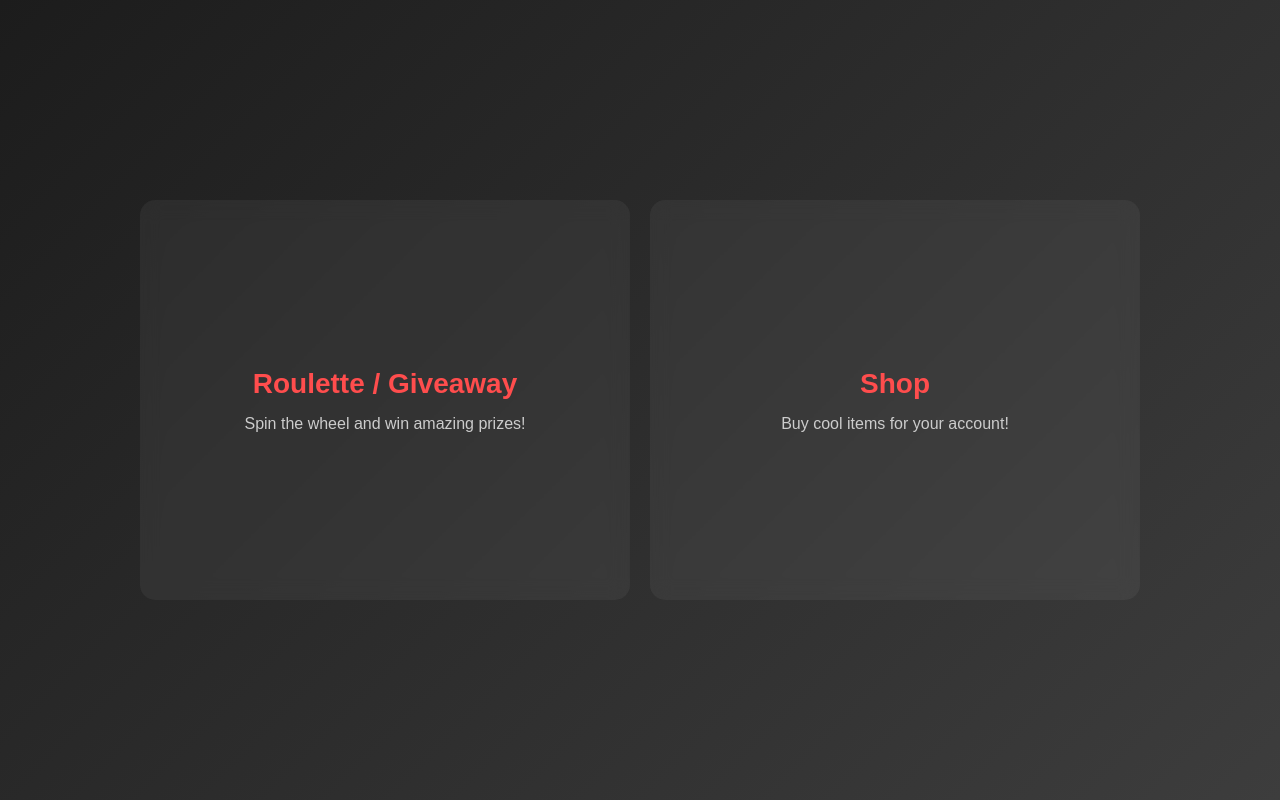
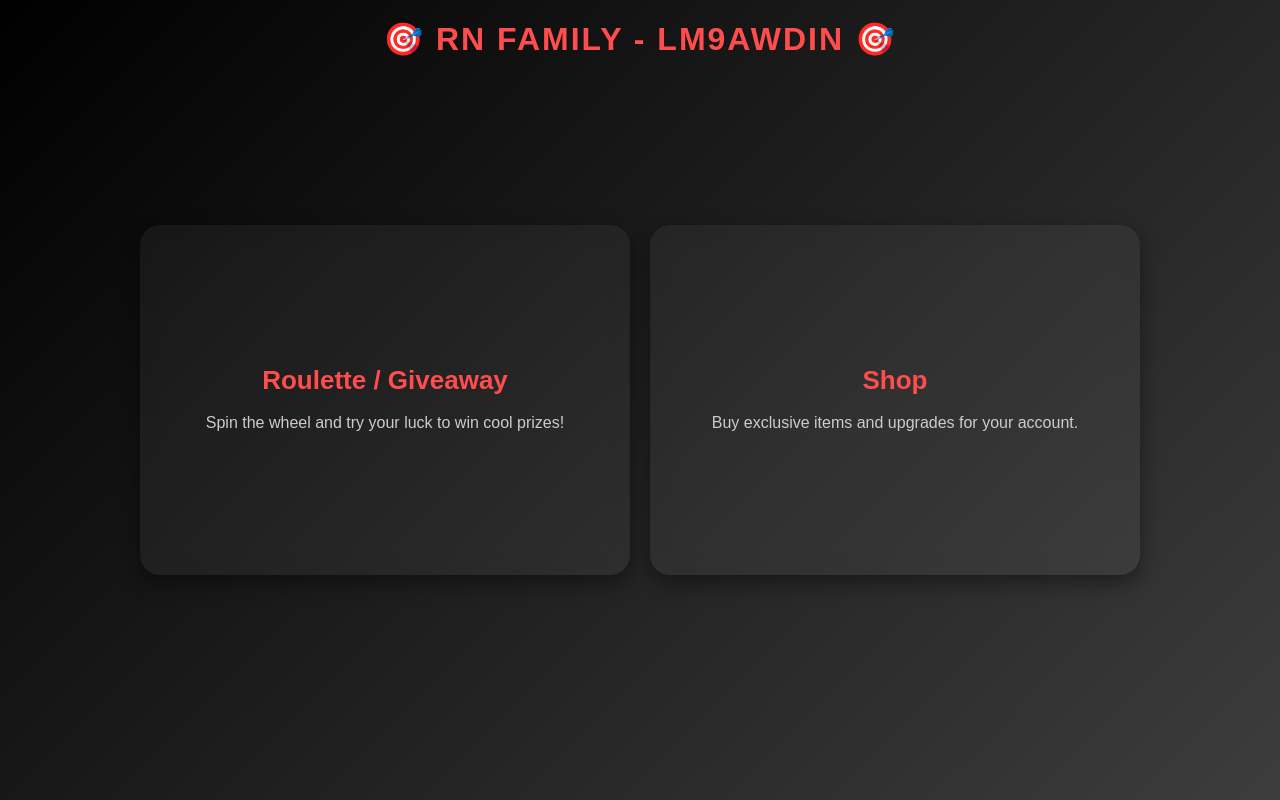
Before and after one commit to naka14dd/rnfamily, a website: page dashboard.html in a window 1280 px wide. Drawn offline with Linux system fonts and the light colour scheme.

Commit message:
Update dashboard.html

```diff
--- a/dashboard.html
+++ b/dashboard.html
@@ -3,16 +3,16 @@
 <head>
 <meta charset="UTF-8">
 <meta name="viewport" content="width=device-width, initial-scale=1.0">
-<title>RN FAMILY - Dashboard</title>
+<title>RN FAMILY - LMBAW9IN</title>
 <style>
     * { margin: 0; padding: 0; box-sizing: border-box; font-family: 'Arial', sans-serif; }
 
     body {
-        height: 100vh;
+        min-height: 100vh;
         display: flex;
         justify-content: center;
         align-items: center;
-        background: linear-gradient(135deg, #1c1c1c, #3d3d3d);
+        background: linear-gradient(135deg, #000, #3d3d3d);
         color: #fff;
     }
 
@@ -22,12 +22,14 @@
         display: flex;
         justify-content: space-between;
         gap: 20px;
+        flex-wrap: wrap;
     }
 
     .option {
         flex: 1;
-        height: 400px;
-        border-radius: 15px;
+        min-width: 280px;
+        height: 350px;
+        border-radius: 20px;
         background-color: rgba(255,255,255,0.05);
         backdrop-filter: blur(10px);
         display: flex;
@@ -38,35 +40,50 @@
         transition: transform 0.3s ease, background 0.3s ease;
         text-align: center;
         padding: 20px;
+        box-shadow: 0 8px 20px rgba(0,0,0,0.4);
     }
 
     .option:hover {
-        transform: translateY(-5px);
+        transform: translateY(-8px);
         background-color: rgba(255,77,77,0.2);
     }
 
     .option h2 {
         margin-bottom: 15px;
-        font-size: 28px;
+        font-size: 26px;
         color: #ff4d4d;
     }
 
     .option p {
         font-size: 16px;
         color: #ccc;
+        line-height: 1.5;
+    }
+
+    header {
+        position: absolute;
+        top: 20px;
+        text-align: center;
+        width: 100%;
+        font-size: 32px;
+        font-weight: bold;
+        color: #ff4d4d;
+        letter-spacing: 2px;
     }
 </style>
 </head>
 <body>
 
+<header>🎯 RN FAMILY - LM9AWDIN 🎯</header>
+
 <div class="dashboard-container">
     <div class="option" onclick="window.location.href='roulette.html'">
         <h2>Roulette / Giveaway</h2>
-        <p>Spin the wheel and win amazing prizes!</p>
+        <p>Spin the wheel and try your luck to win cool prizes!</p>
     </div>
-    <div class="option" onclick="alert('Shop clicked!')">
+    <div class="option" onclick="window.location.href='shop.html'">
         <h2>Shop</h2>
-        <p>Buy cool items for your account!</p>
+        <p>Buy exclusive items and upgrades for your account.</p>
     </div>
 </div>
 
```
